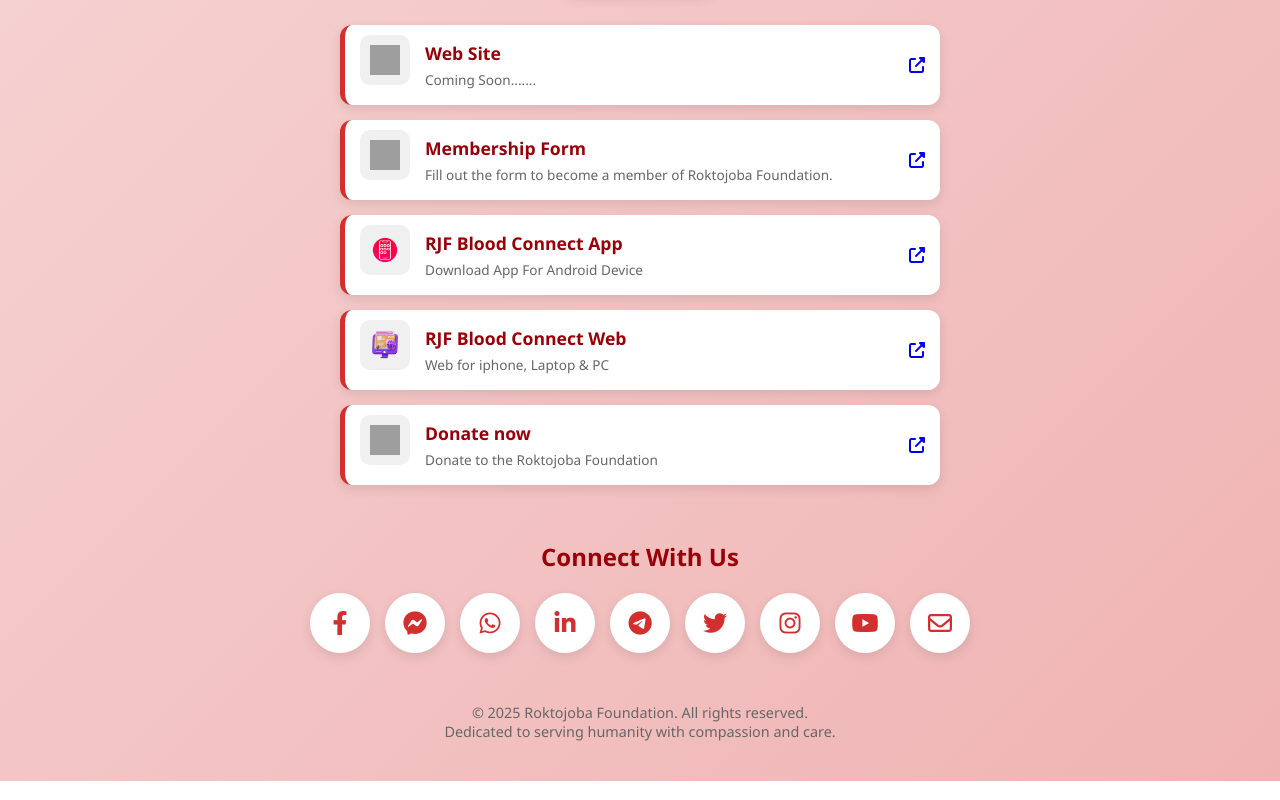
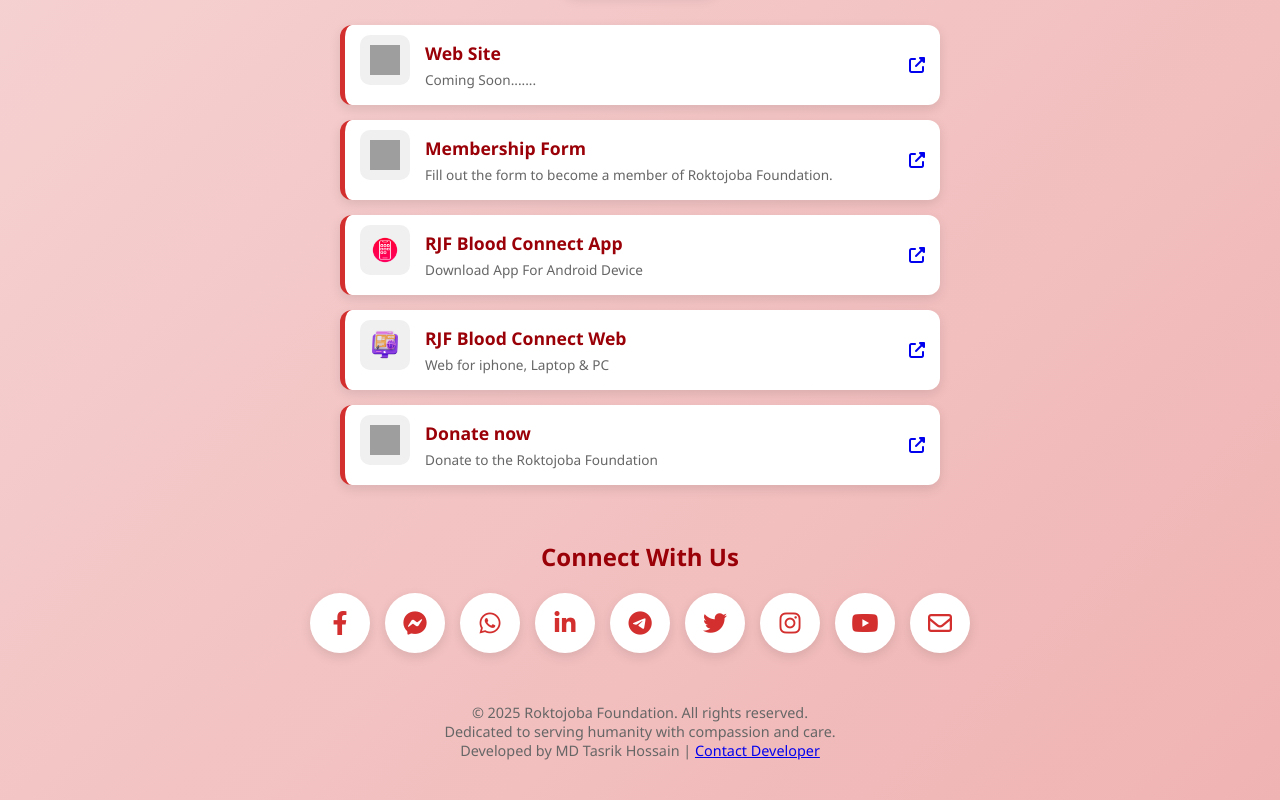
Before and after one commit to roktojobafoundation/qr, a plain HTML site: page index.html in a window 1280 px wide. Shown: the part 582-1382 px from the top of the page. Drawn offline with Linux system fonts and the light colour scheme; grey boxes are pictures that could not be loaded.

Commit message:
index.html

```diff
--- a/index.html
+++ b/index.html
@@ -648,6 +648,7 @@
         <footer class="footer">
             <p>© 2025 Roktojoba Foundation. All rights reserved.</p>
             <p>Dedicated to serving humanity with compassion and care.</p>
+            <p>Developed by MD Tasrik Hossain | <a href="https://www.facebook.com/md.tasrik.hossain" class="text-decoration-none">Contact Developer</a></p>
         </footer>
     </div>
 
```
